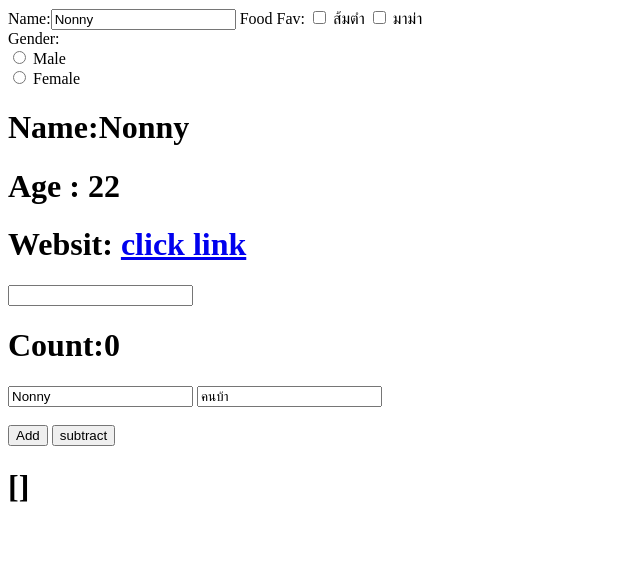
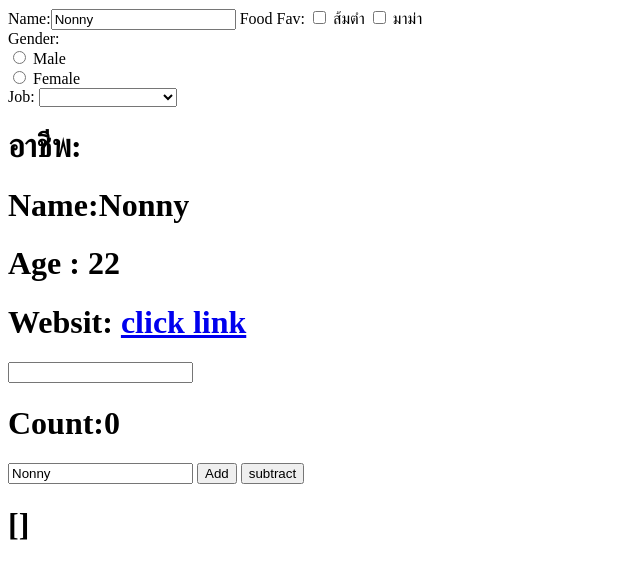
Before and after one commit to nonsrithong/vue-js--Kong-Ruksiam, a plain HTML site: page index.html in a window 1280 px wide. Shown: the whole page, without its empty margins (0-640 px from the left). Drawn offline with nearby package versions, Linux system fonts and the light colour scheme.

Commit message:
start1-9

```diff
--- a/app.js
+++ b/app.js
@@ -2,7 +2,7 @@ new Vue({
     el: "#vue-app",
     data: {
         name: "Nonny",
-        job: "คนบ้า",
+        job: "",
         age: 22,
         website:'https://www.google.com/'
 ,
--- a/index.html
+++ b/index.html
@@ -28,6 +28,19 @@
         <input type="radio" name="" id="" value="Female" v-model = "gender">
         <label for="">Female</label>
         <br>
+        Job:
+            <select v-model="job">
+                <option disabled=""> กรุณาเลือกอาชีพของคุณ</option>
+                <option >โปรแกรมเมอร์</option>
+                <option >พ่อค้า</option>
+                <option >นิสิต นักศึกษา</option>
+
+
+            </select>
+            <h1>อาชีพ:{{job}}</h1>
+
+
+
 
         <h1>Name:{{name}}</h1>
         <h1>Age : {{age}}</h1>
@@ -36,12 +49,13 @@
 
 
 
+
         <input type="text" v-on:keyup.tab="addCount">
         <h1>Count:{{count}}</h1>
 
         <input type="text" name="" v-bind:value="name">
 
-        <input type="text" name="" v-bind:value="job"></br></br>
+
         <button type="button" v-on:click="addAge">Add</button>
         <button type="button" v-on:click="SubtractAge">subtract</button>
         <h1>{{foods}}</h1>
```
